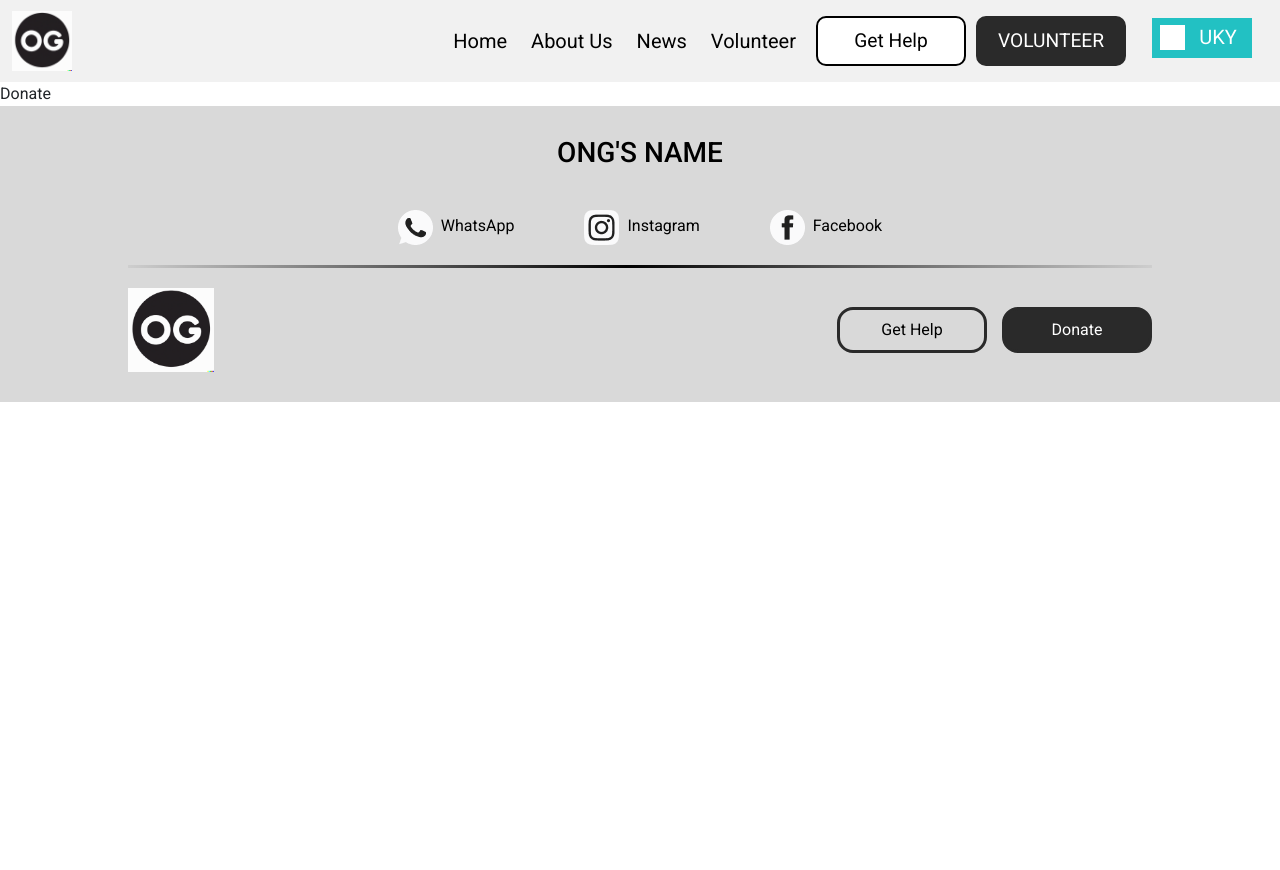
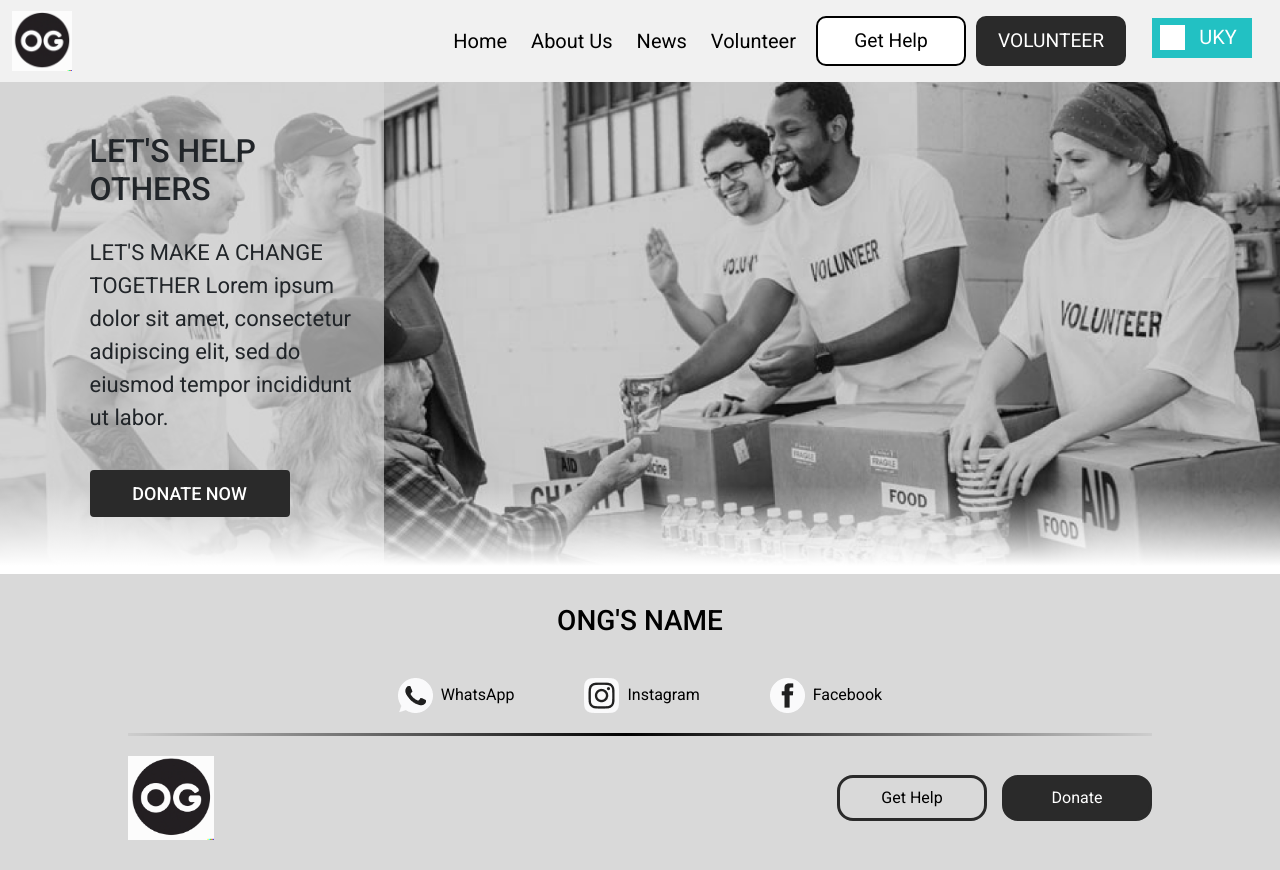
Before and after one commit to inkua/maqueta-ong, a Next.js app: page /donate in a window 1280 px wide. Before the commit the page ends 800 px from the top, so only its background shows below. Built offline with nearby package versions, Linux system fonts and the light colour scheme.

Commit message:
[Add] Hero de la pagina Donate

```diff
--- a/src/data/ong.ts
+++ b/src/data/ong.ts
@@ -1,6 +1,7 @@
 import card from './cards.json';
 import ong_logo from "assets/ong-logo.png";
 import img_index from 'assets/img-index.png';
+import img_donate from 'assets/img-volunteers.png';
 
 const DATA = {
   name: "ONG'S NAME",
@@ -59,6 +60,15 @@ const DATA = {
         },
       ]
     },
+    donatePage: {
+      donateHero: {
+        title: "LET'S HELP OTHERS",
+        description: "LET'S MAKE A CHANGE TOGETHER \n Lorem ipsum dolor sit amet, consectetur adipiscing elit, sed do eiusmod tempor incididunt ut labor.",
+        buttonContent: "DONATE NOW",
+        fillButton: true,
+        urlImage: img_donate,
+      },
+    }
   },
   getHelp: {
     accordions: [
--- a/src/pages/donate/index.tsx
+++ b/src/pages/donate/index.tsx
@@ -1,6 +1,14 @@
+import Hero from "@Component/Hero";
+import DATA from "data/ong";
+
 const Donate = () => {
   return (
-    <div>Donate</div>
+    <>
+      <Hero data={DATA.pages.donatePage.donateHero} />
+      <section>
+        <h2></h2>
+      </section>
+    </>
   )
 }
 
```
